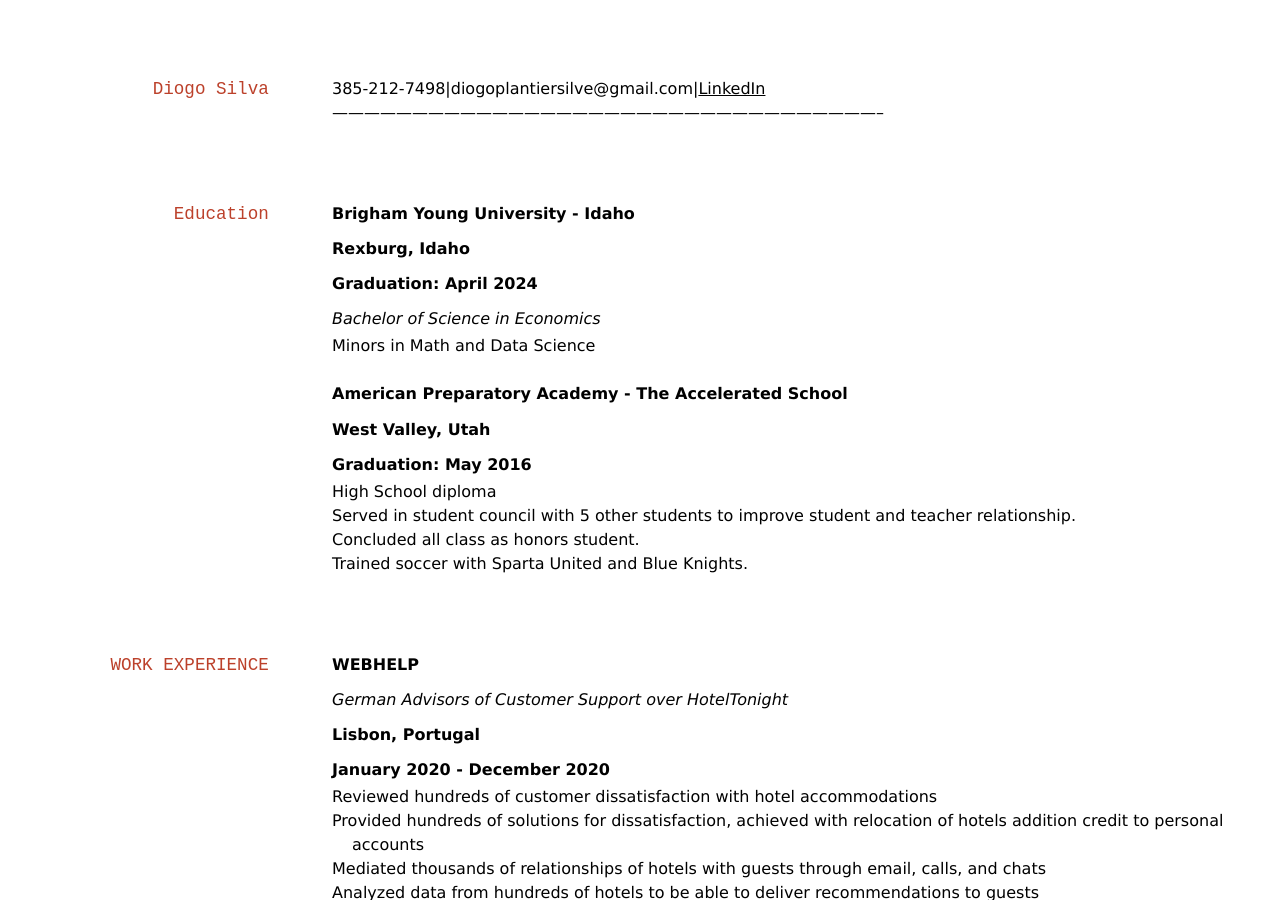
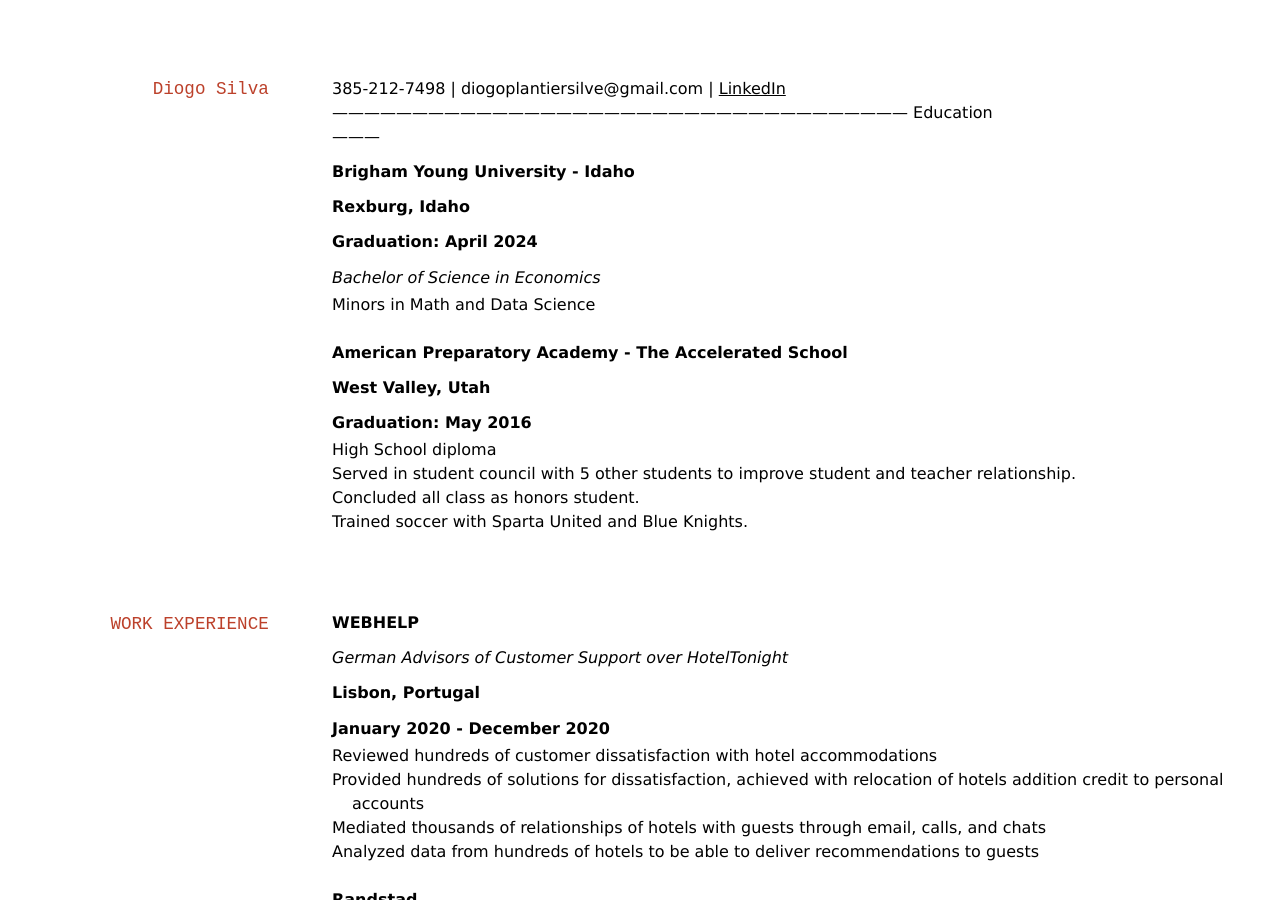
Before and after one commit to byuids-resumes/Silva-Resume, a Jekyll site: the page built from docs/index.md, in a window 1280 px wide and 900 px high. Built offline with Jekyll 4.4.1, drawn with Linux system fonts in a browser that asks for light colours; our own code applies the rules of GitHub Pages for plain Markdown files.

```diff
--- a/docs/index.md
+++ b/docs/index.md
@@ -3,11 +3,10 @@ layout: cv
 ---
 
 Diogo Silva
---------------------------------------------------------------------------------------------------------
-385-212-7498|diogoplantiersilve@gmail.com|[LinkedIn](https://www.linkedin.com/in/diogo-silva-37b23917a/)
---------------------------------------------------------------------------------------------------------
+------------------------------------------------------------------------------------------------------------
+385-212-7498 | diogoplantiersilve@gmail.com | [LinkedIn](https://www.linkedin.com/in/diogo-silva-37b23917a/)
+------------------------------------------------------------------------------------------------------------
 <!-- https://www.monique.tech/the-art-of-markdown -->
-
 Education
 ---------
 
```
